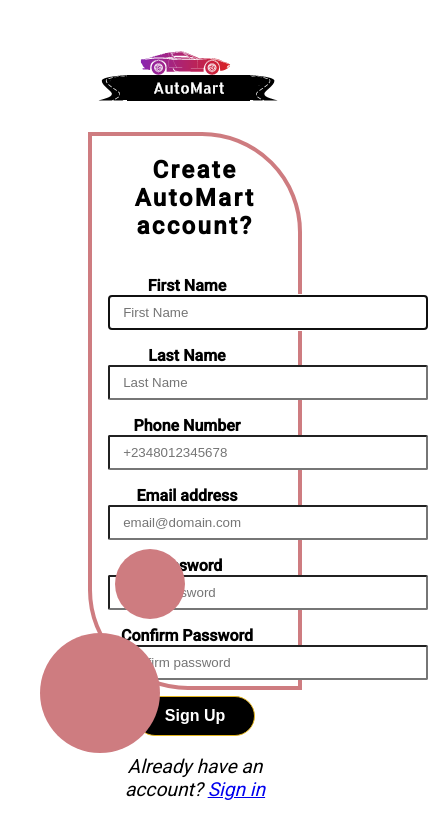
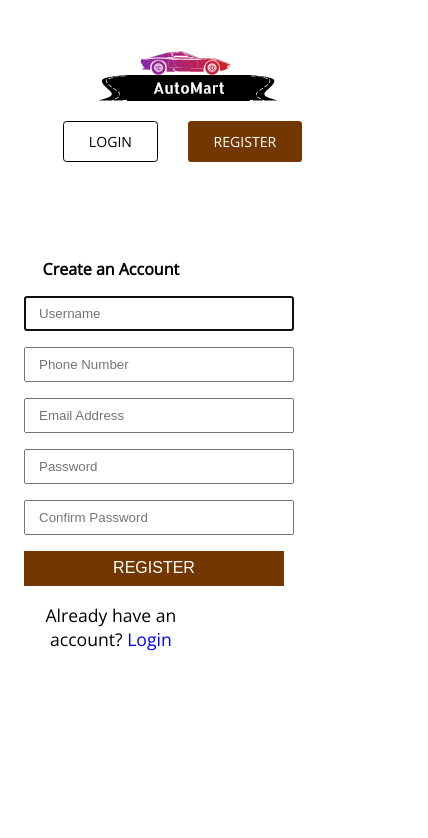
Before and after one commit to tomisinlalude/Auto-Mart, a plain HTML site: page ui/signup.html in a window 390 px wide. Shown: the whole page, 428 px wide, since content can reach past the window. Drawn offline with nearby package versions, Linux system fonts and the light colour scheme.

Commit message:
Modify UI template for landing page and signup

```diff
--- a/ui/css/autoMart.css
+++ b/ui/css/autoMart.css
@@ -1,20 +1,17 @@
 /**
 * Global elements
 **/
-@import url(https://fonts.googleapis.com/css?family=Roboto:400,500);
+@import url("https://fonts.googleapis.com/css?family=Open+Sans");
+@import url("https://fonts.googleapis.com/css?family=Lato");
 
 body,html {
     background: #FFFFFF;
     height: 100%;
-    font-family: 'Roboto', sans-serif;
+    font-family: Open Sans, Lato;
     }
 
     .container {
         width: 100%;
-    }
-
-    hr {
-        margin: -2em;
     }
 
     div .autoMart-logo {
@@ -32,40 +29,48 @@ body,html {
 
     .autoMart-nav__list a {
         text-decoration: none;
+    }
+
+    .autoMart-nav__item {
+        margin: 2em;
+    }
+
+    .autoMart-nav__list .signup a:link, .autoMart-nav__list .signin a:link {
+        padding: 10px;
+        border-radius: 3.5px;
+        font-size: 0.8em;
+        text-align: center;
+        cursor: pointer;
+        padding: 10px 25px;
+        margin: 4px 2px;
+    }
+
+    .autoMart-nav__list .signup a:link, .autoMart-nav__list .signup a:visited {
+        border: 1px solid #733802;
+        background: #733802;
+        color: #FFFFFF;
+    }
+
+    .autoMart-nav__list .signup a:hover {
+        background: #FFFFFF;
+        color: #733802;
+        padding: 10px 38px;
+        border: 1px solid #733802;
+    }
+
+    .autoMart-nav__list .signin a:link, .autoMart-nav__list .signin a:visited {
+        border: 1px solid #000000;
         color: #000000;
     }
 
-    .autoMart-nav__list a:hover, .autoMart-nav__list a:active {
-        border-bottom: 5px solid #e3b51e;
-        padding-bottom: 0.62em;
-    }
-
-    .autoMart-nav__item {
-        margin: 2.5em;
-    }
-
-    .autoMart-nav__item:last-of-type {
-        border: 1px solid #000000;
+    .autoMart-nav__list .signin a:hover {
         background: #000000;
         color: #FFFFFF;
-        padding: 10px;
-        border-radius: 20px;
-        font-size: 0.8em;
-        width: 70px;
-        height: 15px;
-        text-align: center;
-        font-weight: bold;
-    }
-
-    .autoMart-nav__item:last-of-type a{
-        color: #FFFFFF;
+        padding: 10px 38px;
     }
 
     .form {
-        border: 4px solid #ce7c80;
-        border-top-right-radius: 100px;
-        border-bottom-left-radius: 100px;
-        margin: -3em auto;
+        margin: 0 auto;
         width: 55%;
         text-align: center;
     }
@@ -76,55 +81,35 @@ body,html {
         margin: 1em;
     }
 
-    .form .form-field label {
-        margin-right: 1em;
-    }
-
     .form .form-field input[type="text"],
     input[type="phone no"],
     input[type="email"],
     input[type="password"] {
         padding: 8px;
-        border-radius: 2px;
         width: 300px;
     }
 
     .form .form-field .btn-form {
-        border-radius: 20px;
-        width: 120px;
-        height: 40px;
-        border: 1px solid #e3b51e;
-        background: #000000;
+        width: 320px;
+        height: 35px;
+        border: 1px solid #733802;
+        background: #733802;
         color: #FFFFFF;
-        font-weight: bold;
         font-size: 1em;
+        text-transform: uppercase;
     }
 
     .form .form-field input::placeholder {
         padding: 5px;
     }
 
-    .form p {
-        font-size: 1.2em;
-        font-style: italic;
+    @media screen and (min-width: 320px) and (max-width: 767px) {
+        .autoMart-nav__item {
+            justify-content: flex-start;
+            margin: 6em auto !important;
+        }
+
+        .autoMart-nav__list .signup a:link {
+            margin-right: 1em !important;
+        }
     }
-
-    .footer-blob1 {
-        position: absolute;
-        width: 120px;
-        height: 120px;
-        border-radius: 50%;
-        background: #ce7c80;
-        left:40px;
-        top: 75%;
-    }
-
-    .footer-blob2 {
-        position: absolute;
-        width: 70px;
-        height: 70px;
-        border-radius: 50%;
-        background: #ce7c80;
-        left:115px;
-        top: 65%;
-    }
--- a/ui/css/index.css
+++ b/ui/css/index.css
@@ -1,17 +1,39 @@
+@import url('https://fonts.googleapis.com/css?family=Pacifico');
+
+body {
+  background: url('../images/bg-landing.jpeg') no-repeat right top;
+  background-size: cover;
+  background-clip: border-box;
+  width: 100%;
+  height: 100%;
+}
+
+.autoMart-nav__list .signin a:link, .autoMart-nav__list .signin a:visited {
+  border: none;
+  background: #FFFFFF;
+  color: #000000;
+}
+
+.autoMart-nav__list .signin a:hover {
+  border: 1px solid #FFFFFF;
+  color: #FFFFFF;
+  background: transparent;
+  padding: 10px 38px;
+}
+
 h1 {
   margin-top: 1em;
   font-size: 60px;
   text-align: center;
-  letter-spacing: 0.2em;
+  font-family: Pacifico;
+  color: #FFFFFF;
 }
 
 .content-slider {
   width: 100%;
-  height: 500px;
-  background: #FFFFFF url('../images/white.jpeg') no-repeat right top;
-  background-size: cover;
+  height: 520px;
   border-radius: 15px;
-  color: #20303C;
+  color: #FFFFFF;
   -webkit-background-size: cover;
   -moz-background-size: cover;
   -o-background-size: cover;
@@ -46,8 +68,8 @@ h1 {
 }
 
 .slider .quote {
-  font-size: 40px;
-  font-style: italic;
+  font-size: 34px;
+  text-align: center;
 }
 
 .slider .source {
@@ -80,17 +102,17 @@ h1 {
 }
 
 .btn-purchase, .btn-advertise {
-    border-radius: 50px;
-    width: 200px;
+    border-radius: 10px;
+    width: 420px;
     height: 60px;
-    border: 1px solid #ce7c80;
-    background: #CE7C80;
-    color: 000000;
+    border: 1px solid #733802;
+    background: #733802;
+    color: #FFFFFF;
     font-weight: bold;
     font-size: 1.2em;
     text-align: center;
-    margin-top: 3em;
     cursor: pointer;
+    margin: 3em 7em;
 }
 
 @keyframes cycle {
@@ -280,3 +302,43 @@ h1 {
     z-index: 0;
   }
 }
+
+@media screen and (min-width: 320px) and (max-width: 767px) {
+
+  .content-slider {
+    width: 100%;
+    height: 100%;
+    overflow-y: hidden;
+    position: relative;
+    margin-top: -6em;
+  }
+
+  .slider .quote {
+    font-size: 28px;
+    text-align: left !important;
+    width: 40%;
+    margin-left: 1em;
+  }
+  .slider .source {
+    font-size: 16px;
+    text-align: left;
+    margin-left: 2em;
+    width: 50%;
+  }
+
+  h1 {
+    font-size: 35px;
+    text-align: left;
+    margin-left: 3em;
+  }
+
+  .btn-purchase, .btn-advertise {
+    border-radius: 0;
+    width: 120px;
+    height: 40px;
+    text-align: center;
+    box-sizing: border-box;
+    font-size: 14px;
+  }
+
+}
--- a/ui/css/signup.css
+++ b/ui/css/signup.css
@@ -1,8 +1,50 @@
 .signup-form {
-    height: 550px;
+    height: 480px;
+    background: rgb(252, 247, 247);
 }
 
 .signup-form h1 {
-    margin-bottom: 1.5em;
+    margin: 1em 0 1.5em 0;
     letter-spacing: 0.1em;
 }
+
+.signup-form p {
+    font-size: 1.1em;
+}
+
+.signup-form p a {
+    text-decoration: none;
+    color: blue;
+}
+
+@media screen and (min-width: 320px) and (max-width: 767px) {
+    .form {
+        margin: 0 !important;
+    }
+
+    .form .form-field input {
+        width: 250px !important;
+    }
+
+    .signup-form {
+        background: transparent;
+    }
+
+    .signup-form h1 {
+        margin: 0;
+        letter-spacing: 0;
+        font-size: 16px;
+    }
+
+    .form .form-field {
+        padding: 0 !important;
+    }
+
+    .form .form-field .btn-form {
+        width: 260px !important;
+    }
+
+    .signup-form p {
+        width: 100% !important;
+    }
+}
--- a/ui/signup.html
+++ b/ui/signup.html
@@ -4,8 +4,8 @@
   <meta charset="utf-8">
   <meta http-equiv="X-UA-Compatible" content="IE=edge">
   <meta name="viewport" content="width=device-width, initial-scale=1, shrink-to-fit=no">
-  <title>Signup | AutoMart</title>
-
+  <title>AutoMart | Register</title>
+  <link rel="icon" href="images/autoMart-logo.png">
   <link rel="stylesheet" href="css/signup.css">
   <link rel="stylesheet" href="css/autoMart.css">
 </head>
@@ -16,56 +16,50 @@
                 <a href="index.html"><img src="images/autoMart-logo.png" alt="AutoMart logo"></a>
             </div>
         </div>
+        <nav class="autoMart-nav">
+            <ul class="autoMart-nav__list">
+                <li class="autoMart-nav__item signin"><a href="signin.html">Login</a></li>
+                <li class="autoMart-nav__item signup"><a href="signup.html">Register</a></li>
+            </ul>
+        </nav>
     </header>
     <main>
         <section class="container">
             <form class="form signup-form">
-            <h1>Create AutoMart account?</h1>
+            <h1>Create an Account</h1>
             <div class="form-field">
-                <label for="first-name">
-                First Name
+                <label for="username">
                 </label>
-                <input type="text" placeholder="First Name" id="first-name" autofocus required>
-            </div>
-
-            <div class="form-field">
-                <label for="last-name">
-                Last Name
-                </label>
-                <input type="text" placeholder="Last Name" id="last-name" required>
+                <input type="text" placeholder="Username" id="username" autofocus required>
             </div>
 
             <div class="form-field">
                 <label for="phone">
-                Phone Number
                 </label>
-                <input type="phone no" placeholder="+2348012345678" id="phone" required>
+                <input type="text" placeholder="Phone Number" id="phone" required>
             </div>
 
             <div class="form-field">
                 <label for="email">
-                Email address
                 </label>
-                <input type="email" placeholder="email@domain.com" id="email" required>
+                <input type="email" placeholder="Email Address" id="email" required>
             </div>
 
             <div class="form-field">
                 <label for="password">
-                Password
                 </label>
-                <input type="password" placeholder="Enter password" id="password" required>
+                <input type="password" placeholder="Password" id="password" required>
             </div>
 
             <div class="form-field">
                 <label for="password-repeat">
-                Confirm Password
                 </label>
-                <input type="password" placeholder="Confirm password" id="password-repeat" required>
+                <input type="password" placeholder="Confirm Password" id="password-repeat" required>
             </div>
 
             <div class="form-field">
                 <button type="button" class="btn btn-form">
-                <span class="btn__text">Sign Up</span>
+                <span class="btn__text">Register</span>
                 <span class="btn__loading-icon">
                     <i class="fas fa-spinner fa-pulse"></i>
                 </span>
@@ -74,14 +68,10 @@
 
             <p>
                 Already have an account?
-                <a href="signin.html">Sign in</a>
+                <a href="signin.html">Login</a>
             </p>
             </form>
         </section>
     </main>
-    <footer>
-        <div class="footer-blob1"></div>
-        <div class="footer-blob2"></div>
-    </footer>
 </body>
 </html>
```
Also changed, not shown: ui/index.html (+5 -9 lines), ui/images/bg-landing.jpeg (added).
